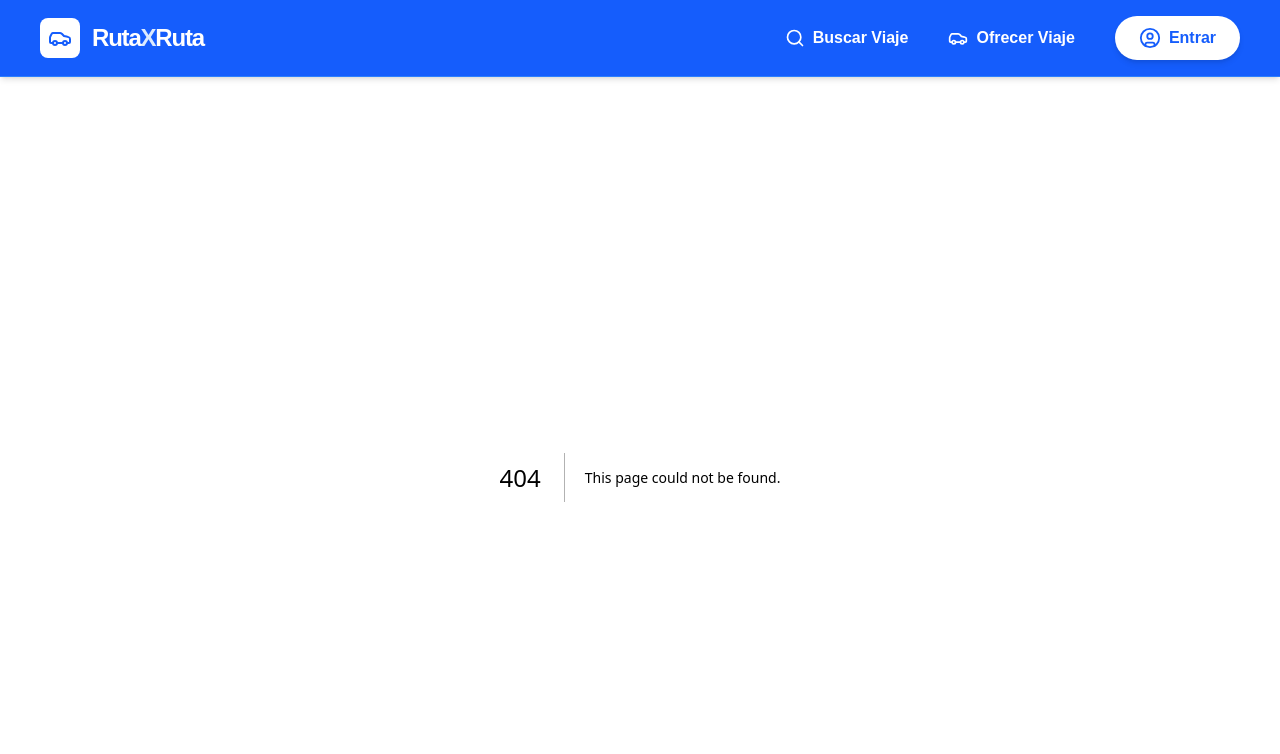
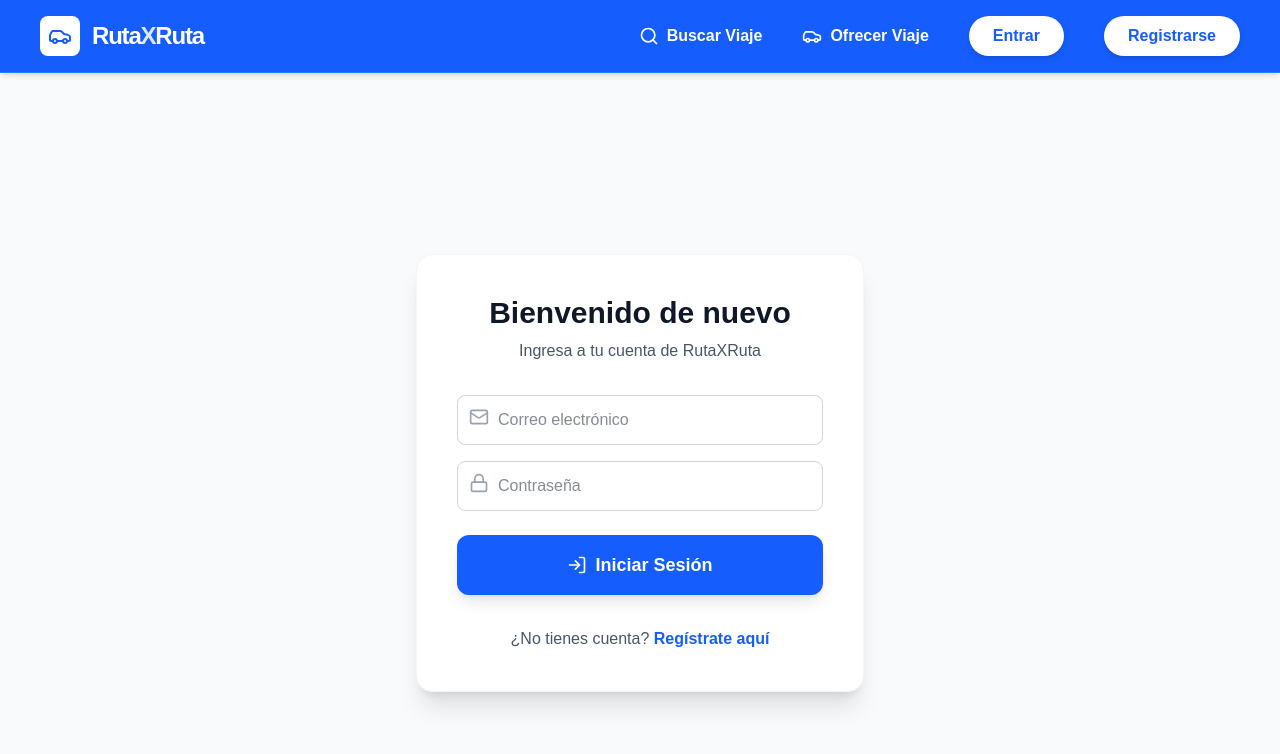
Before and after one commit to sudo-david/rutaxruta, a Next.js app: page /login in a window 1280 px wide. Before the commit this address had no page. Shown: the top 754 px of the page. Built offline with nearby package versions, Linux system fonts and the light colour scheme.

Commit message:
Se añadio el login y conecto con la navbar y la landing

```diff
--- /dev/null
+++ b/src/app/login/page.js
@@ -0,0 +1,58 @@
+"use client";
+import Link from 'next/link';
+import { Mail, Lock, LogIn } from 'lucide-react';
+import { motion } from 'framer-motion';
+
+export default function LoginPage() {
+  return (
+    <div className="min-h-screen bg-gray-50 flex items-center justify-center py-12 px-4">
+      <motion.div
+        initial={{ opacity: 0, y: 20 }}
+        animate={{ opacity: 1, y: 0 }}
+        className="max-w-md w-full space-y-8 bg-white p-10 rounded-2xl shadow-xl border border-gray-100"
+      >
+        <div className="text-center">
+          <h2 className="text-3xl font-extrabold text-gray-900">Bienvenido de nuevo</h2>
+          <p className="mt-2 text-gray-600">Ingresa a tu cuenta de RutaXRuta</p>
+        </div>
+
+        <form className="mt-8 space-y-6">
+          <div className="space-y-4">
+            <div className="relative">
+              <Mail className="absolute left-3 top-3 text-gray-400" size={20} />
+              <input
+                type="email"
+                placeholder="Correo electrónico"
+                className="w-full pl-10 pr-4 py-3 border border-gray-300 rounded-lg focus:ring-2 focus:ring-blue-500 outline-none text-gray-900"
+                required
+              />
+            </div>
+            <div className="relative">
+              <Lock className="absolute left-3 top-3 text-gray-400" size={20} />
+              <input
+                type="password"
+                placeholder="Contraseña"
+                className="w-full pl-10 pr-4 py-3 border border-gray-300 rounded-lg focus:ring-2 focus:ring-blue-500 outline-none text-gray-900"
+                required
+              />
+            </div>
+          </div>
+
+          <button
+            type="submit"
+            className="w-full bg-blue-600 text-white py-4 rounded-xl font-bold text-lg hover:bg-blue-700 transition shadow-lg flex items-center justify-center gap-2"
+          >
+            <LogIn size={20} /> Iniciar Sesión
+          </button>
+        </form>
+
+        <p className="text-center text-gray-600 mt-4">
+          ¿No tienes cuenta?{" "}
+          <Link href="/registro" className="text-blue-600 font-bold hover:underline">
+            Regístrate aquí
+          </Link>
+        </p>
+      </motion.div>
+    </div>
+  );
+}
--- a/src/app/page.js
+++ b/src/app/page.js
@@ -25,15 +25,16 @@ export default function Home() {
 
           {/* En src/app/page.js, busca la parte de los botones y actualízala así: */}
 
+
           <div className="mt-12 flex justify-center gap-8">
             <Link
-              href="/registro"
+              href="/login"
               className="bg-white text-blue-700 px-10 py-5 rounded-full font-black text-xl shadow-2xl hover:bg-blue-50 transition-transform hover:-translate-y-1"
             >
               BUSCAR VIAJE
             </Link>
             <Link
-              href="/registro"
+              href="/login"
               className="border-2 border-white text-white px-10 py-5 rounded-full font-bold text-xl hover:bg-white/10 transition-colors"
             >
               OFRECER CUPO
--- a/src/components/Navbar.jsx
+++ b/src/components/Navbar.jsx
@@ -31,11 +31,15 @@ const Navbar = () => {
           </Link>
 
           {/* BOTÓN ENTRAR */}
+          <Link href="/login" className="bg-white text-blue-600 px-6 py-2 rounded-full font-bold hover:bg-blue-50 transition-all shadow-md">
+            Entrar
+          </Link>
+
           <Link
-            href="/registro" // Cambiamos /login por /registro temporalmente o crea una página de login luego
-            className="flex items-center gap-2 bg-white text-blue-600 px-6 py-2.5 rounded-full font-bold hover:bg-blue-50 transition-all shadow-md"
+            href="/registro"
+            className="bg-white text-blue-600 px-6 py-2 rounded-full font-bold hover:bg-blue-50 transition-all shadow-md"
           >
-            <UserCircle size={22} /> Entrar
+            Registrarse
           </Link>
         </div>
       </div>
```
